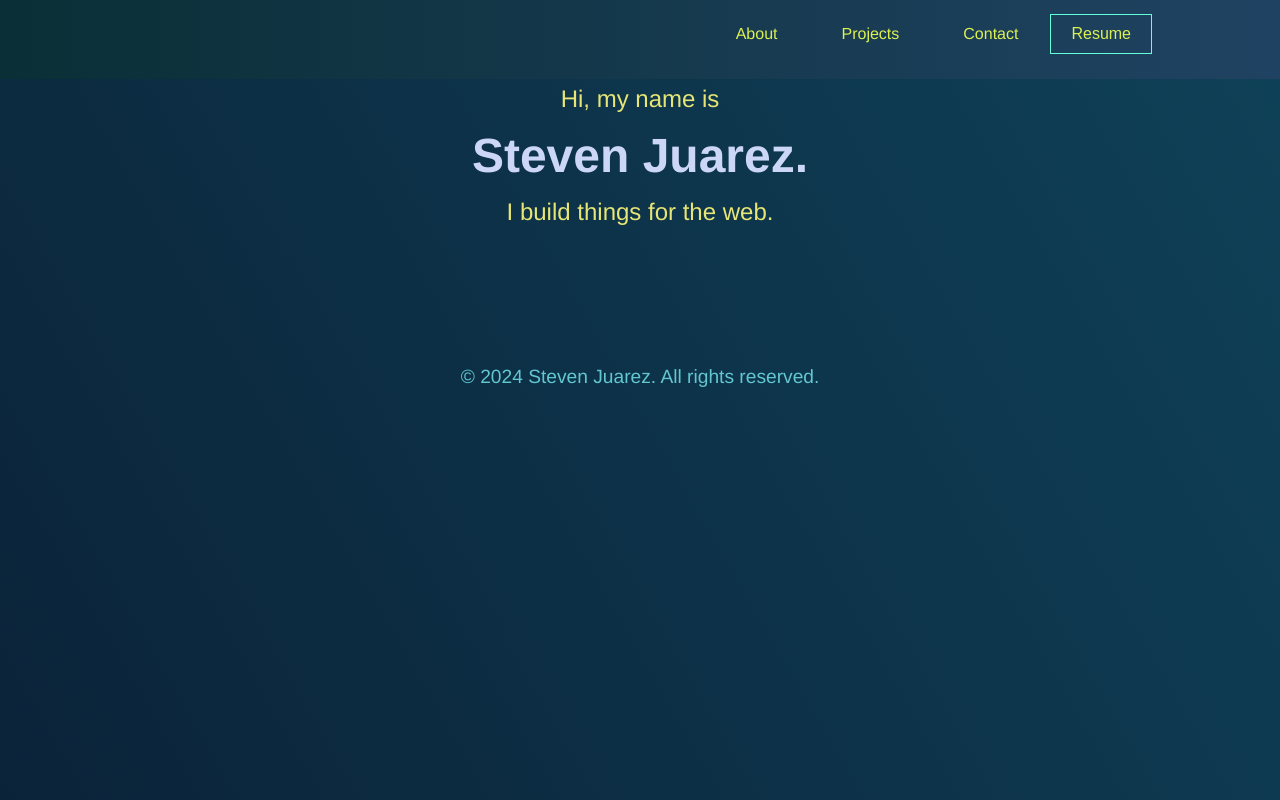
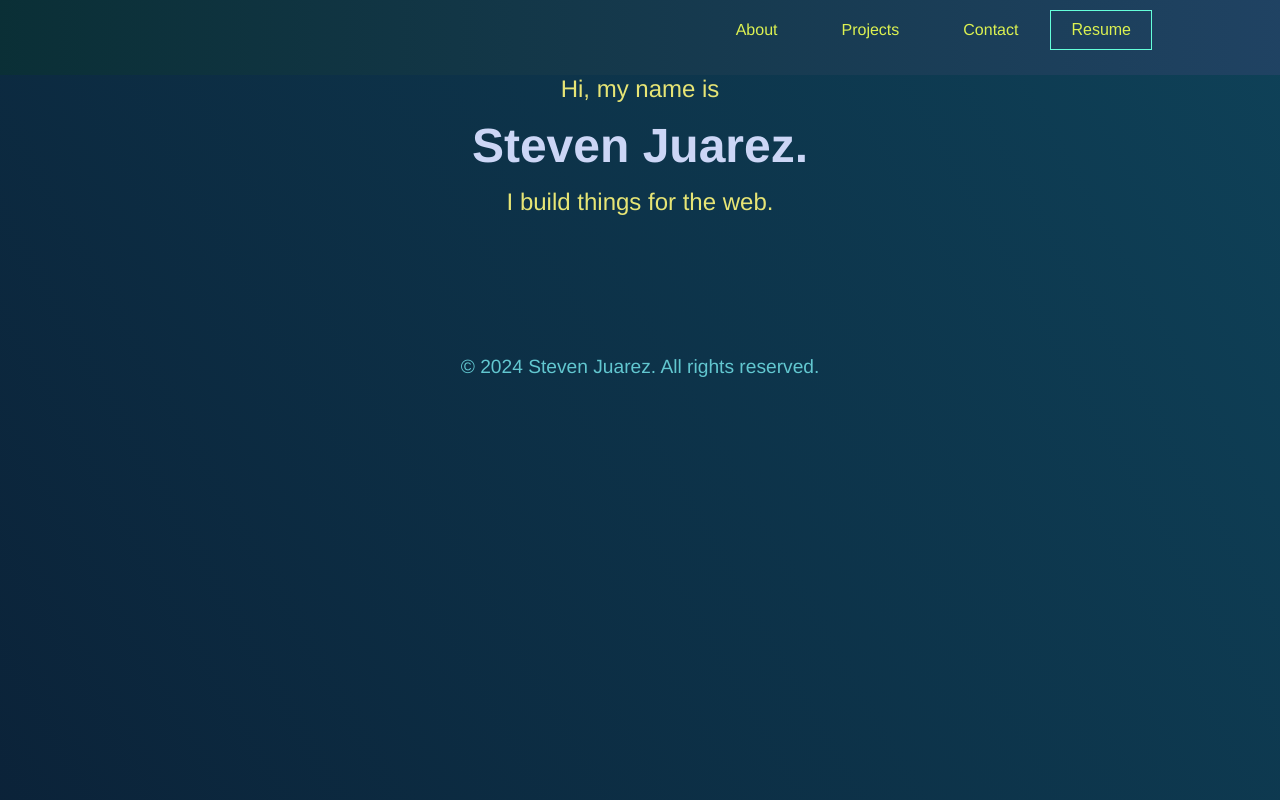
Before and after one commit to snjuarezsd/snjuarezsd.github.io, a plain HTML site: page index.html in a window 1280 px wide. Drawn offline with nearby package versions, Linux system fonts and the light colour scheme.

Commit message:
more nav adjusts

```diff
--- a/assets/css/styles.css
+++ b/assets/css/styles.css
@@ -61,8 +61,9 @@ header p {
     /* background: #2d3d49; */
     padding: 20px 0 20px 0;
     position: sticky;
-    top: -1px;
-    margin-top: -10px;
+    top: -485px;
+    padding-top: 500px;
+    margin-top: -500px;
     height: 5vh;
     opacity: 100%;
     z-index: 2;
```
